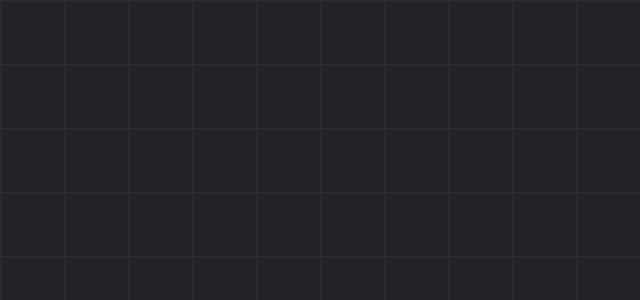
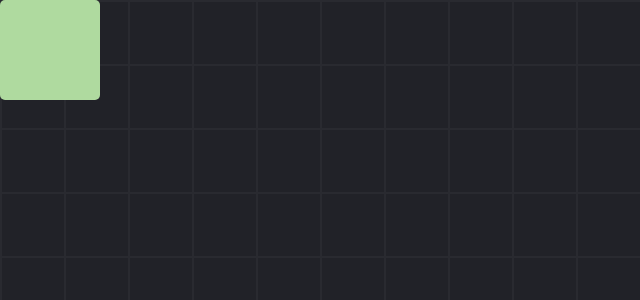
Before and after one commit to zofienora/draganddropv1, a React (Vite) app: page / in a window 1280 px wide. Shown: the top 300 px of the page, without its empty margins (0-640 px from the left). Built offline with nearby package versions, Linux system fonts and the light colour scheme.

Commit message:
added card but static

```diff
--- a/src/App.css
+++ b/src/App.css
@@ -1,4 +1,4 @@
-body {
+#container {
   background-color:#212228;
   background-image: linear-gradient(#292a30 .1em, transparent .1em),
   linear-gradient(90deg, #292a30 .1em, transparent .1em);
--- a/src/App.jsx
+++ b/src/App.jsx
@@ -1,10 +1,10 @@
 import './App.css'
-
+import Card from './components/Card'
 
 function App() {
   return (
    <>
-
+    <Card />
    </>
      );
 }
--- /dev/null
+++ b/src/components/Card.jsx
@@ -0,0 +1,11 @@
+function Card() {
+    return (
+        <>
+            <div id="container">
+                <div id="card"></div>
+            </div>
+        </>
+    )
+}
+
+export default Card;
```
